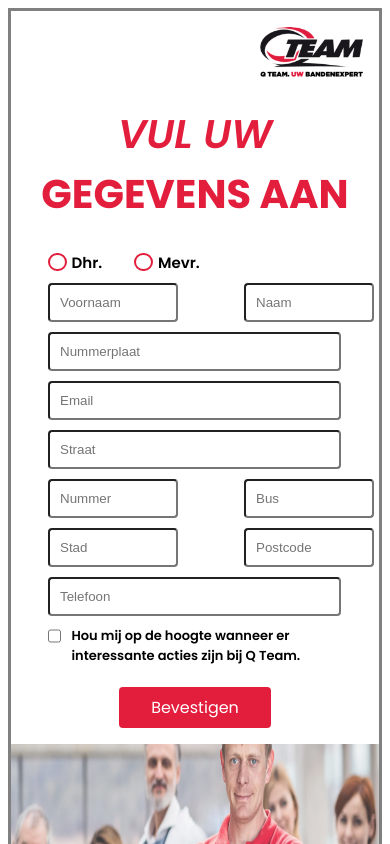
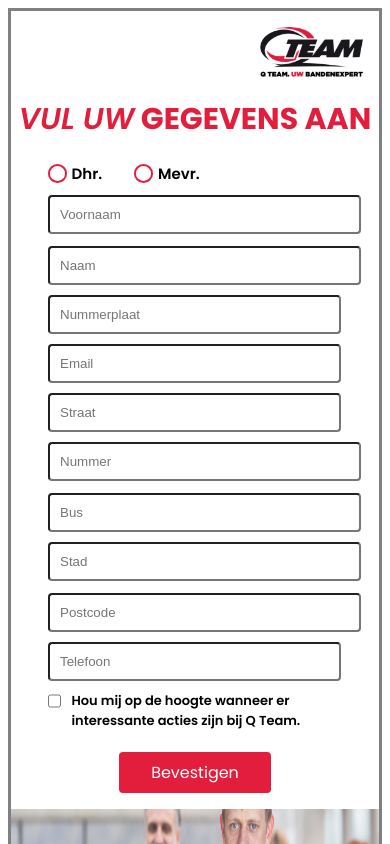
Before and after one commit to Jawad63/form-validation, a React (Create React App) app: page / in a window 390 px wide. Shown: the top 844 px of the page. Built offline with nearby package versions, Linux system fonts and the light colour scheme.

Commit message:
responsiveness complete

```diff
--- a/src/css/style.css
+++ b/src/css/style.css
@@ -178,4 +178,163 @@
   width: 100%;
   height: 100%;
 }
+
+@media only screen and (max-width: 400px) {
+  .container {
+    border: 3px solid gray;
+    height: auto;
+    max-width: 550px;
+    width: auto;
+    margin: auto;
+  }
+  .container .img {
+    display: -webkit-box;
+    display: -ms-flexbox;
+    display: flex;
+    -webkit-box-orient: horizontal;
+    -webkit-box-direction: normal;
+        -ms-flex-direction: row;
+            flex-direction: row;
+    -webkit-box-pack: end;
+        -ms-flex-pack: end;
+            justify-content: flex-end;
+    padding: 1rem 1rem 0 0;
+    height: 50px;
+    width: auto;
+  }
+  .container h1 {
+    color: #e31d3c;
+    text-transform: uppercase;
+    text-align: center;
+    font-size: 30px;
+  }
+  .container h1 .italic-text {
+    font-style: italic;
+    font-weight: 900;
+  }
+  .container .radio__holder {
+    margin: 0 2.3rem;
+  }
+  .container .radio__holder .radio {
+    display: -webkit-inline-box;
+    display: -ms-inline-flexbox;
+    display: inline-flex;
+    -webkit-box-align: center;
+        -ms-flex-align: center;
+            align-items: center;
+    cursor: pointer;
+    font-size: 15px;
+    font-weight: 600;
+    margin-right: 2rem;
+  }
+  .container .radio__holder .radio .radio__input {
+    display: none;
+  }
+  .container .radio__holder .radio .radio__radio {
+    width: 1.25em;
+    height: 1.25em;
+    border: 2px solid #e31d3c;
+    border-radius: 50%;
+    margin-right: 5px;
+    -webkit-box-sizing: border-box;
+            box-sizing: border-box;
+    padding: 2px;
+  }
+  .container .radio__holder .radio .radio__radio::after {
+    content: "";
+    width: 100%;
+    height: 100%;
+    display: block;
+    background-color: #e31d3c;
+    border-radius: 50%;
+    -webkit-transform: scale(0);
+            transform: scale(0);
+    -webkit-transition: -webkit-transform 0.15s;
+    transition: -webkit-transform 0.15s;
+    transition: transform 0.15s;
+    transition: transform 0.15s, -webkit-transform 0.15s;
+  }
+  .container .radio__holder .radio .radio__input:checked + .radio__radio:after {
+    -webkit-transform: scale(1);
+            transform: scale(1);
+  }
+  .container .flex__container {
+    display: -webkit-box;
+    display: -ms-flexbox;
+    display: flex;
+    -webkit-box-orient: vertical;
+    -webkit-box-direction: normal;
+        -ms-flex-direction: column;
+            flex-direction: column;
+    -webkit-box-pack: center;
+        -ms-flex-pack: center;
+            justify-content: center;
+    -webkit-box-align: start;
+        -ms-flex-align: start;
+            align-items: flex-start;
+    margin-left: 2rem;
+  }
+  .container .flex__container .flex__row {
+    display: -webkit-box;
+    display: -ms-flexbox;
+    display: flex;
+    -webkit-box-orient: vertical;
+    -webkit-box-direction: normal;
+        -ms-flex-direction: column;
+            flex-direction: column;
+    gap: 2px;
+  }
+  .container .flex__container .flex__row input {
+    width: 137%;
+  }
+  .container .flex__container input {
+    padding: 10px;
+    border-radius: 4px;
+    width: 80%;
+    margin: 5px;
+  }
+  .container .flex__container .flex__checkbox {
+    display: -webkit-box;
+    display: -ms-flexbox;
+    display: flex;
+    -webkit-box-orient: horizontal;
+    -webkit-box-direction: normal;
+        -ms-flex-direction: row;
+            flex-direction: row;
+  }
+  .container .flex__container .flex__checkbox .checkbox {
+    width: 20px;
+    height: 20px;
+  }
+  .container .flex__container .flex__checkbox p {
+    margin: 5px;
+    font-size: 13px;
+    font-weight: 600;
+  }
+  .container .btn {
+    display: -webkit-box;
+    display: -ms-flexbox;
+    display: flex;
+    -webkit-box-pack: center;
+        -ms-flex-pack: center;
+            justify-content: center;
+    cursor: pointer;
+  }
+  .container .btn p {
+    background-color: #e31d3c;
+    padding: 0.5rem 2rem;
+    color: #fff;
+    border-radius: 4px;
+  }
+  .container .footer__image {
+    max-width: 550px;
+    width: auto;
+    max-height: 990px;
+    height: 200px;
+  }
+  .container .footer__image .image {
+    width: 100%;
+    height: 100%;
+  }
+}
 /*# sourceMappingURL=style.css.map */
--- a/src/css/style.scss
+++ b/src/css/style.scss
@@ -150,6 +150,155 @@
             height: 100%;
         }
     }
+}
 
 
+// Media Queries
+// Tablet Version:
+@media only screen and (max-width: 400px) {
+
+    .container {
+        border: 3px solid gray;
+        height: auto;
+        max-width: 550px;
+        width: auto;
+        margin: auto;
+
+
+        .img {
+            display: flex;
+            flex-direction: row;
+            justify-content: flex-end;
+            padding: 1rem 1rem 0 0;
+            height: 50px;
+            width: auto;
+        }
+
+        h1 {
+            color: $red;
+            text-transform: uppercase;
+            text-align: center;
+            font-size: 30px;
+
+            .italic-text {
+                font-style: italic;
+                font-weight: 900;
+            }
+
+        }
+
+
+        .radio__holder {
+            margin: 0 2.3rem;
+
+            .radio {
+                display: inline-flex;
+                align-items: center;
+                cursor: pointer;
+                font-size: 15px;
+                font-weight: 600;
+                margin-right: 2rem;
+
+                .radio__input {
+                    display: none;
+                }
+
+                .radio__radio {
+                    width: 1.25em;
+                    height: 1.25em;
+                    border: 2px solid $red;
+                    border-radius: 50%;
+                    margin-right: 5px;
+                    box-sizing: border-box;
+                    padding: 2px;
+                }
+
+                .radio__radio::after {
+                    content: "";
+                    width: 100%;
+                    height: 100%;
+                    display: block;
+                    background-color: $red;
+                    border-radius: 50%;
+                    transform: scale(0);
+                    transition: transform 0.15s;
+                }
+
+                .radio__input:checked + .radio__radio:after {
+                    transform: scale(1);
+                }
+
+            }
+
+        }
+
+        .flex__container {
+            display: flex;
+            flex-direction: column;
+            justify-content: center;
+            align-items: flex-start;
+            margin-left: 2rem;
+
+            .flex__row {
+                display: flex;
+                flex-direction: column;
+                gap: 2px;
+
+                input {
+                    width: 137%;
+
+                }
+            }
+
+            input {
+                padding: 10px;
+                border-radius: 4px;
+                width: 80%;
+                margin: 5px;
+            }
+
+            .flex__checkbox {
+                display: flex;
+                flex-direction: row;
+
+                .checkbox {
+                    width: 20px;
+                    height: 20px;
+                }
+
+                p {
+                    margin: 5px;
+                    font-size: 13px;
+                    font-weight: 600;
+                }
+            }
+        }
+
+
+        .btn {
+            display: flex;
+            justify-content: center;
+            cursor: pointer;
+
+            p {
+                background-color: $red;
+                padding: 0.5rem 2rem;
+                color: $white;
+                border-radius: 4px;
+            }
+        }
+
+
+        .footer__image {
+            max-width: 550px;
+            width: auto;
+            max-height: 990px;
+            height: 200px;
+
+            .image {
+                width: 100%;
+                height: 100%;
+            }
+        }
+    }
 }
```
Also changed, not shown: 1 other file (tests, documents, lock files or other folders).
